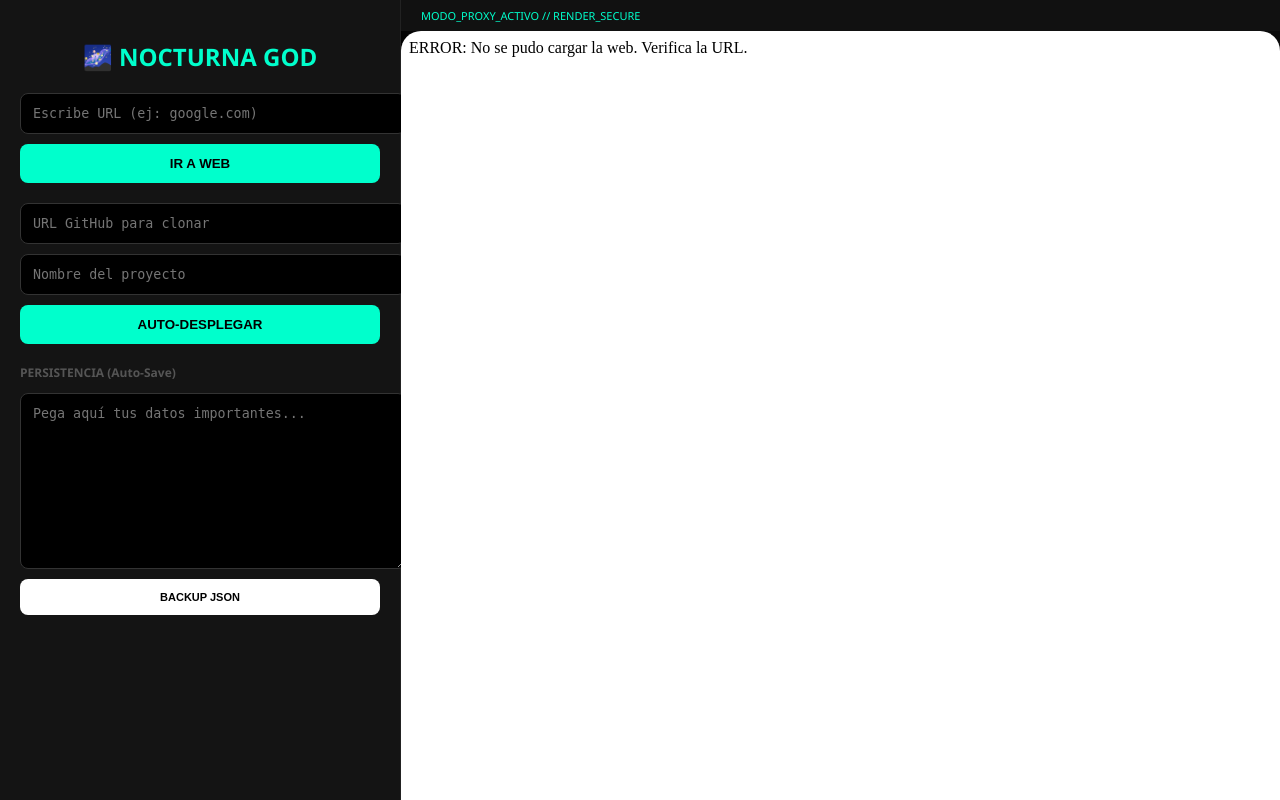
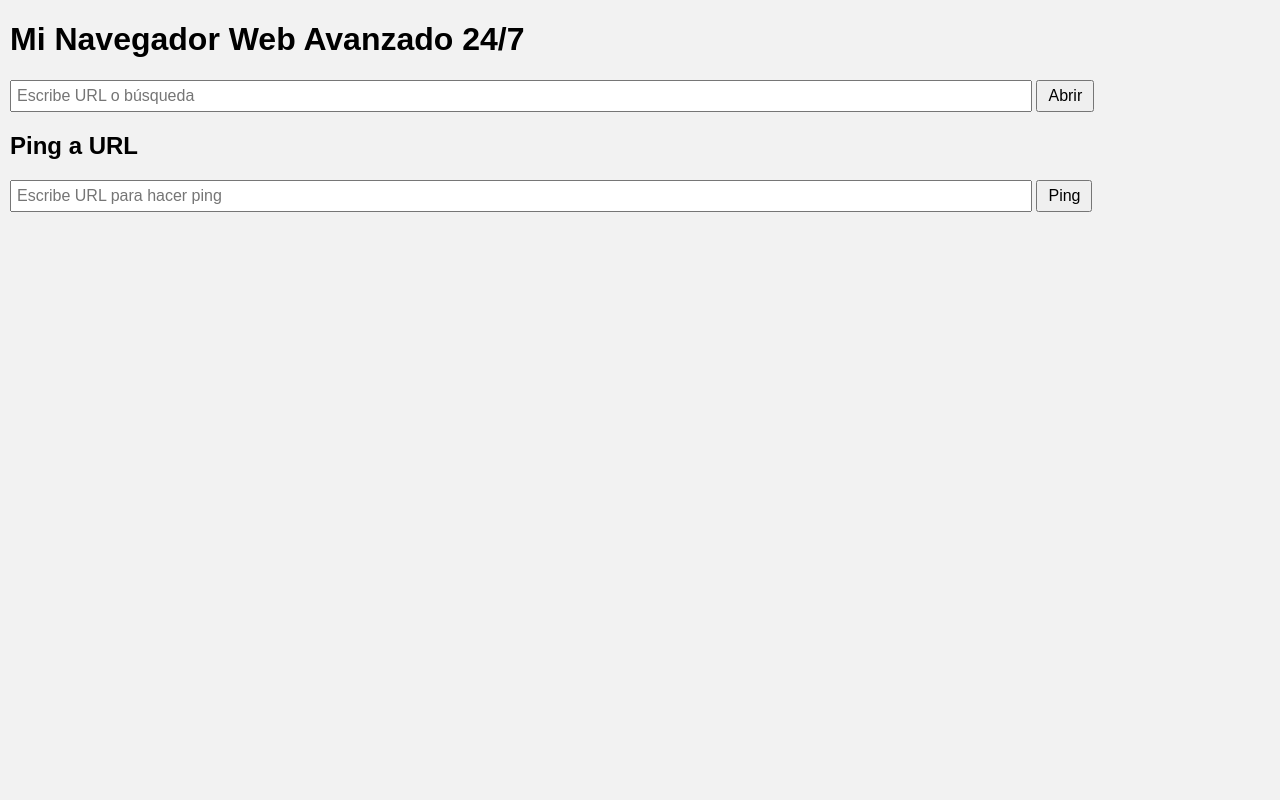
Before and after one commit to bebohighrise-gif/Navegador-ping, a Flask app: page / in a window 1280 px wide. Run offline with Flask 3, Linux system fonts and the light colour scheme; data that the repository does not hold is empty.

Commit message:
Add files via upload

```diff
--- a/templates/index.html
+++ b/templates/index.html
@@ -2,74 +2,45 @@
 <html lang="es">
 <head>
     <meta charset="UTF-8">
-    <title>Nocturna X-God Browser</title>
+    <title>Mi Navegador Web Avanzado 24/7</title>
     <style>
-        :root { --neon: #00ffcc; --bg: #0a0a0a; --panel: #141414; }
-        body { margin:0; font-family: 'Segoe UI', sans-serif; background:var(--bg); color:#fff; display:flex; height:100vh; overflow:hidden; }
-        aside { width:360px; background:var(--panel); border-right:1px solid #222; padding:20px; display:flex; flex-direction:column; box-shadow: 10px 0 30px #000; }
-        input, textarea { background:#000; border:1px solid #333; color:var(--neon); padding:12px; width:100%; border-radius:8px; margin-bottom:10px; font-family: monospace; outline:none; }
-        .btn { background:var(--neon); color:#000; border:none; padding:12px; font-weight:900; width:100%; cursor:pointer; border-radius:8px; text-transform:uppercase; transition:0.3s; }
-        .btn:hover { box-shadow: 0 0 20px var(--neon); }
-        main { flex:1; display:flex; flex-direction:column; }
-        iframe { flex:1; border:none; background:#fff; border-radius:20px 20px 0 0; }
+        body { font-family: Arial; margin: 10px; background: #f2f2f2; }
+        iframe { width: 100%; height: 400px; border: 1px solid #ccc; margin-bottom: 10px; }
+        input { width: 80%; padding: 5px; font-size: 16px; }
+        button { padding: 5px 10px; font-size: 16px; }
+        .iframe-container { position: relative; }
+        .cerrar-btn { position: absolute; right: 10px; top: 10px; background: red; color: white; border: none; padding: 2px 6px; cursor: pointer; }
+        .ping-result { margin: 10px 0; font-weight: bold; color: green; }
     </style>
 </head>
 <body>
-    <aside>
-        <h2 style="color:var(--neon); text-align:center;">🌌 NOCTURNA GOD</h2>
-        <input type="text" id="url-nav" placeholder="Escribe URL (ej: google.com)">
-        <button class="btn" style="margin-bottom:20px;" onclick="navegar()">IR A WEB</button>
+    <h1>Mi Navegador Web Avanzado 24/7</h1>
 
-        <input type="text" id="repo" placeholder="URL GitHub para clonar">
-        <input type="text" id="name" placeholder="Nombre del proyecto">
-        <button class="btn" onclick="deploy()">Auto-Desplegar</button>
+    <!-- Abrir nuevas webs -->
+    <form method="POST">
+        <input type="text" name="url" placeholder="Escribe URL o búsqueda">
+        <button type="submit">Abrir</button>
+    </form>
 
-        <h3 style="font-size:12px; color:#555; margin-top:20px;">PERSISTENCIA (Auto-Save)</h3>
-        <textarea id="data-area" rows="10" placeholder="Pega aquí tus datos importantes..."></textarea>
-        <button class="btn" style="background:#fff; font-size:11px;" onclick="descargar()">Backup JSON</button>
-    </aside>
+    <!-- Apartado Ping -->
+    <h2>Ping a URL</h2>
+    <form method="POST">
+        <input type="text" name="ping_url" placeholder="Escribe URL para hacer ping">
+        <button type="submit">Ping</button>
+    </form>
 
-    <main>
-        <div style="background:#111; padding:8px 20px; font-size:11px; color:var(--neon);">MODO_PROXY_ACTIVO // RENDER_SECURE</div>
-        <iframe id="ifr" src="/proxy?url=https://www.google.com"></iframe>
-    </main>
+    {% if ping_result %}
+        <div class="ping-result">{{ ping_result }}</div>
+    {% endif %}
 
-    <audio id="beep" src="https://assets.mixkit.co"></audio>
-
-    <script>
-        const area = document.getElementById('data-area');
-        area.value = localStorage.getItem('nocturna_v8') || "";
-
-        setInterval(() => {
-            if(area.value !== localStorage.getItem('nocturna_v8')) {
-                localStorage.setItem('nocturna_v8', area.value);
-                document.getElementById('beep').play().catch(()=>{});
-            }
-        }, 60000);
-
-        function navegar() {
-            let url = document.getElementById('url-nav').value;
-            if(!url.startsWith('http')) url = 'https://' + url;
-            document.getElementById('ifr').src = '/proxy?url=' + encodeURIComponent(url);
-        }
-
-        async function deploy() {
-            const repo = document.getElementById('repo').value;
-            const name = document.getElementById('name').value;
-            const res = await fetch('/deploy', {
-                method: 'POST',
-                headers: {'Content-Type': 'application/json'},
-                body: JSON.stringify({repo, name})
-            });
-            const d = await res.json();
-            alert(d.msg);
-        }
-
-        function descargar() {
-            const blob = new Blob([area.value], {type:'application/json'});
-            const a = document.createElement('a'); a.href = URL.createObjectURL(blob);
-            a.download = `backup_${Date.now()}.json`; a.click();
-        }
-    </script>
+    <!-- Iframes con webs abiertas -->
+    {% for url in urls %}
+        <div class="iframe-container">
+            <form action="/cerrar/{{ loop.index0 }}" method="get" style="display:inline;">
+                <button class="cerrar-btn">X</button>
+            </form>
+            <iframe src="{{ url }}"></iframe>
+        </div>
+    {% endfor %}
 </body>
 </html>
```
